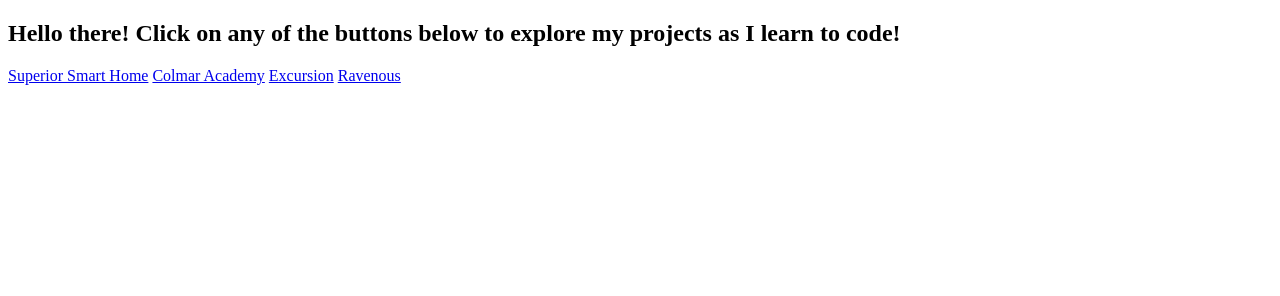
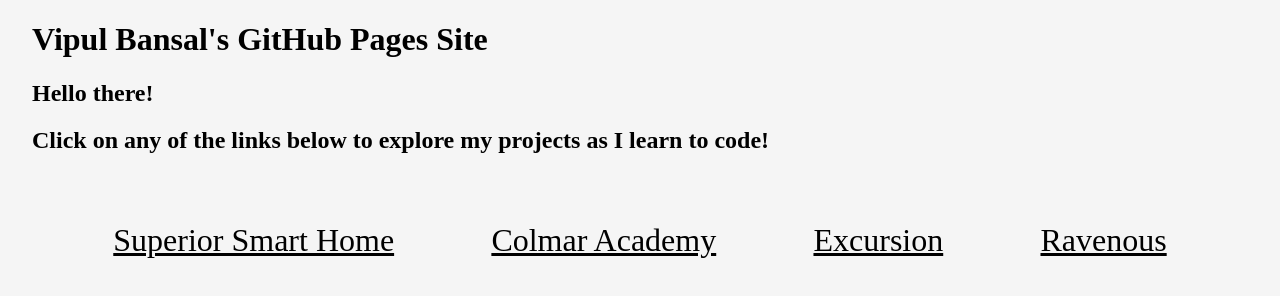
Before and after one commit to vipban/vipban.github.io, a plain HTML site: page index.html in a window 1280 px wide. Drawn offline with Linux system fonts and the light colour scheme.

Commit message:
Add basic structure and functionality

```diff
--- /dev/null
+++ b/index.css
@@ -0,0 +1,19 @@
+body {
+    margin: 1rem 2rem;
+
+    background-color: whitesmoke;
+}
+
+#projects {
+    display: flex;
+    justify-content: space-evenly;
+}
+
+a {
+    margin-top: 2rem;
+    padding: 1rem;
+    display: block;
+
+    font-size: 2rem;
+    color: black;
+}
--- a/index.html
+++ b/index.html
@@ -4,13 +4,19 @@
     <meta charset="UTF-8">
     <meta name="viewport" content="width=device-width, initial-scale=1.0">
     <title>Vipul Bansal's GitHub Pages</title>
+    <link rel="stylesheet" type="text/css" href="index.css" />
 </head>
 <body>
-    <h2>Hello there! Click on any of the buttons below to explore my projects as I learn to code!</h2>
+    <h1>Vipul Bansal's GitHub Pages Site</h1>
 
-    <a href="https://vipban.github.io/Superior-Smart-Home-main/index.html">Superior Smart Home</a>
-    <a href="https://vipban.github.io/Colmar-Academy--CAPSTONE--main/index.html">Colmar Academy</a>
-    <a href="https://vipban.github.io/excursion-main/index.html">Excursion</a>
-    <a href="https://vipban.github.io/ravenous-main/index.html">Ravenous</a>
+    <h2>Hello there!</h2>
+    <h2>Click on any of the links below to explore my projects as I learn to code!</h2>
+
+    <section id="projects">
+        <a href="https://vipban.github.io/Superior-Smart-Home-main/index.html">Superior Smart Home</a>
+        <a href="https://vipban.github.io/Colmar-Academy--CAPSTONE--main/index.html">Colmar Academy</a>
+        <a href="https://vipban.github.io/excursion-main/index.html">Excursion</a>
+        <a href="https://vipban.github.io/ravenous-main/index.html">Ravenous</a>
+    </section>
 </body>
 </html>
```
